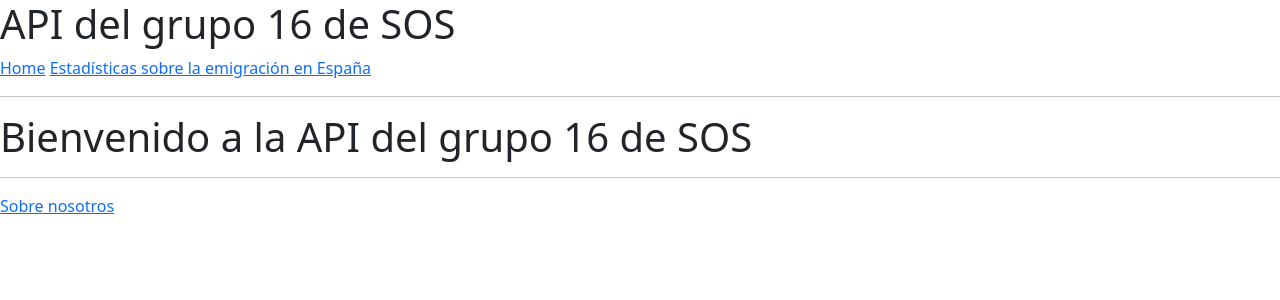
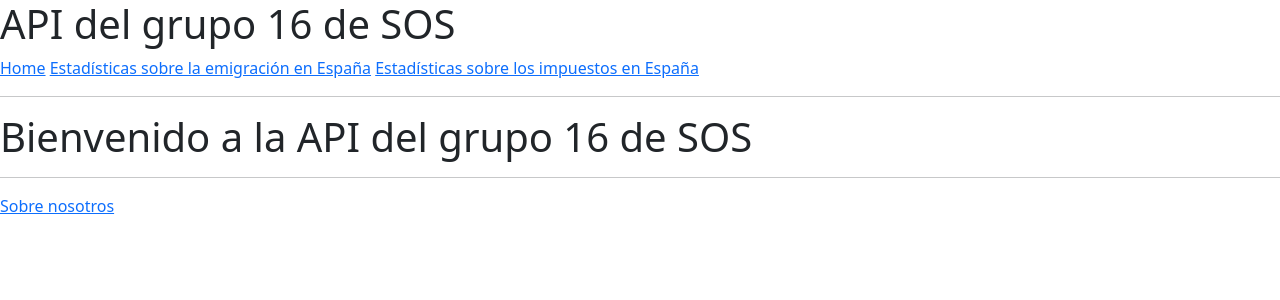
Before and after one commit to gti-sos/SOS2425-16, a SvelteKit app in the folder src/front/: page / in a window 1280 px wide. Shown: the top 300 px of the page. Built offline with nearby package versions, Linux system fonts and the light colour scheme.

Commit message:
front muy básico iván

```diff
--- a/src/front/src/routes/Header.svelte
+++ b/src/front/src/routes/Header.svelte
@@ -1,3 +1,4 @@
 <h1>API del grupo 16 de SOS</h1>
 <a href="/">Home</a>
 <a href="/emigration">Estadísticas sobre la emigración en España</a>
+<a href="/taxes">Estadísticas sobre los impuestos en España</a>
```
